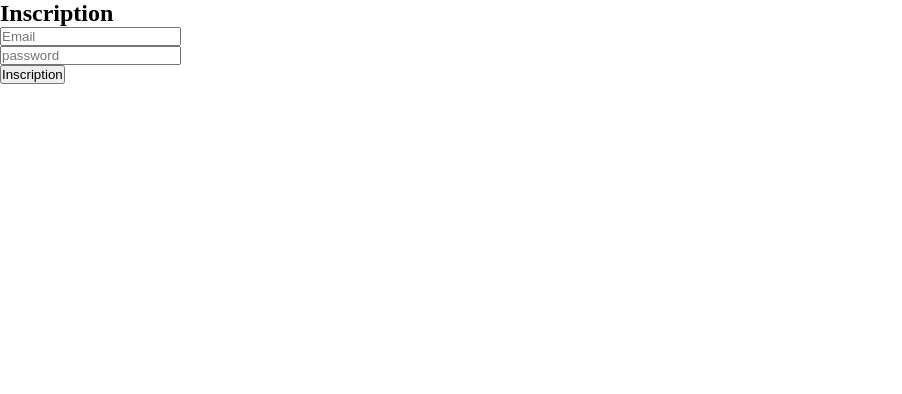
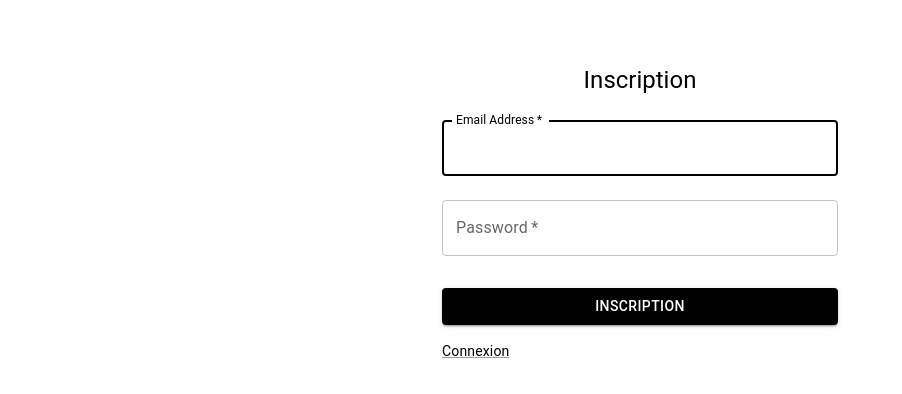
Before and after one commit to Renaudfradin/GooglePhotoPauvre, a Next.js app: page /singup in a window 1280 px wide. Shown: the top 394 px of the page, without its empty margins (0-902 px from the left). Built offline with nearby package versions, Linux system fonts and the light colour scheme.

Commit message:
update: style login and singup pages

```diff
--- a/src/pages/singup.js
+++ b/src/pages/singup.js
@@ -1,3 +1,12 @@
+import * as React from 'react';
+import Button from '@mui/material/Button';
+import CssBaseline from '@mui/material/CssBaseline';
+import TextField from '@mui/material/TextField';
+import Link from '@mui/material/Link';
+import Grid from '@mui/material/Grid';
+import Box from '@mui/material/Box';
+import Typography from '@mui/material/Typography';
+import Container from '@mui/material/Container';
 import Head from "next/head";
 import { useState } from "react";
 import { useRouter } from "next/router";
@@ -32,39 +41,59 @@ export default function singup() {
         <meta name="viewport" content="width=device-width, initial-scale=1" />
         <link rel="icon" href="/favicon.ico" />
       </Head>
-      <div className="container">
-        <h2 className="titleForm">Inscription</h2>
-        <form className="formLogin">
-          <div>
-            <input
-              type="email"
-              label="Email"
-              value={email}
+      <Container component="main" maxWidth="xs">
+        <CssBaseline />
+        <Box
+          sx={{
+            marginTop: 8,
+            display: 'flex',
+            flexDirection: 'column',
+            alignItems: 'center',
+          }}
+        >
+          <Typography component="h2" variant="h5">
+            Inscription
+          </Typography>
+          <Box component="form" noValidate sx={{ mt: 1 }}>
+            <TextField
+              margin="normal"
+              required
+              fullWidth
+              id="email"
+              label="Email Address"
               onChange={(e) => setEmail(e.target.value)}
+              name="email"
+              autoComplete="email"
+              autoFocus
+            />
+            <TextField
+              margin="normal"
               required
-              placeholder="Email"
-              className="inputLogin"
+              fullWidth
+              onChange={(e) => setPassword(e.target.value)}
+              name="password"
+              label="Password"
+              type="password"
+              id="password"
+              autoComplete="current-password"
             />
-          </div>
-          <div>
-            <input
-              type="password"
-              label="password"
-              value={password}
-              onChange={(e) => setPassword(e.target.value)}
-              required
-              placeholder="password"
-              className="inputLogin"
-            />
-          </div>
-          {error ? (<p className="errorMsg">email invalide</p>) :<></>}
-          <button
-            type="submit"
-            onClick={onSubmit}
-            className="btnLog"
-          >Inscription</button>
-        </form>
-      </div>
+            <Button
+              type="submit"
+              fullWidth
+              variant="contained"
+              onClick={onSubmit}
+              sx={{ mt: 3, mb: 2 }}
+            >
+              Inscription
+            </Button>
+            <Grid container>
+              <Link href="/login" variant="body2">
+                {"Connexion"}
+              </Link>
+            </Grid>
+          </Box>
+        </Box>
+      </Container>
     </>
   )
 }
--- a/src/styles/Home.module.css
+++ b/src/styles/Home.module.css
@@ -5,5 +5,5 @@
   justify-content: center;
   align-items: center;
   height: 100vh;
-  background-color: #6efccd;
+  background-color: #f1f5f4;
 }
```
Also changed, not shown: src/pages/login.js (+63 -33 lines).
